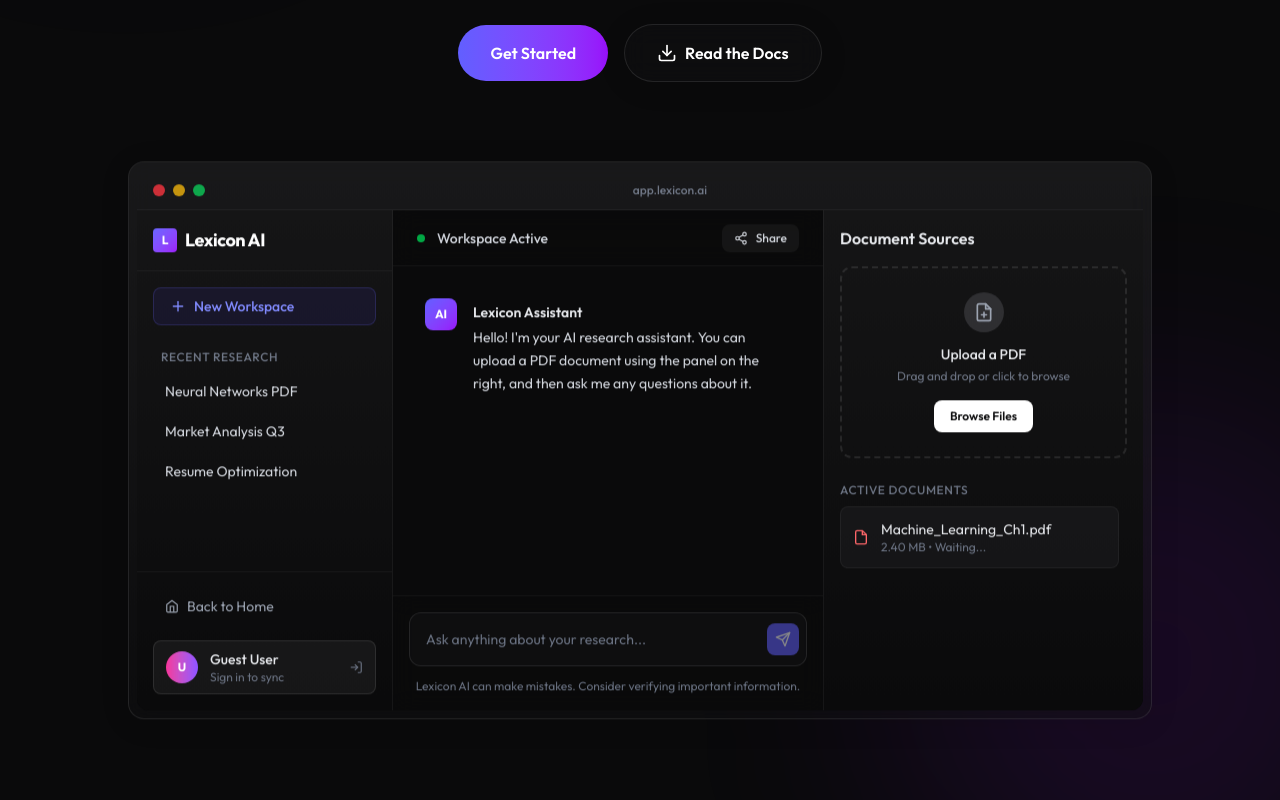
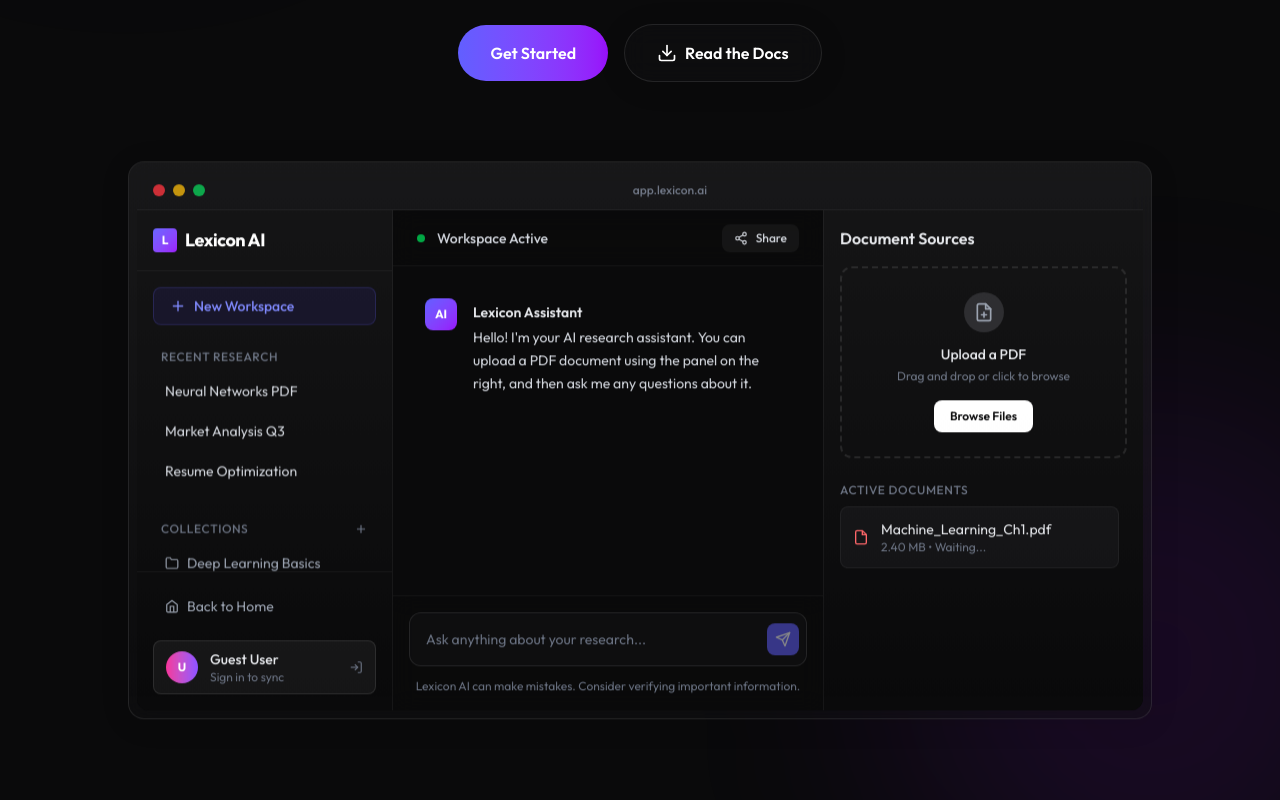
Before and after one commit to kalyan-1845/lexicon, a Next.js app in the folder frontend/: page / in a window 1280 px wide. Shown: the part 570-1370 px from the top of the page. Built offline with nearby package versions, Linux system fonts and the light colour scheme.

Commit message:
feat(sidebar): implement research collections navigation

```diff
--- a/frontend/src/components/Sidebar.tsx
+++ b/frontend/src/components/Sidebar.tsx
@@ -23,6 +23,26 @@
           <h2 id="recent-research-heading" className="text-xs font-medium text-gray-500 mb-2 px-2 uppercase tracking-wider">Recent Research</h2>
           {['Neural Networks PDF', 'Market Analysis Q3', 'Resume Optimization'].map((item, i) => (
             <button key={i} aria-label={`Open workspace ${item}`} className="w-full text-left px-3 py-2 rounded-md text-sm text-gray-300 hover:text-white hover:bg-white/5 transition-colors truncate focus-visible:ring-2 focus-visible:ring-indigo-500 focus:outline-none">
+              {item}
+            </button>
+          ))}
+        </nav>
+
+        <nav aria-labelledby="collections-heading" className="space-y-1 mt-8">
+          <div className="flex items-center justify-between mb-2 px-2">
+            <h2 id="collections-heading" className="text-xs font-medium text-gray-500 uppercase tracking-wider">Collections</h2>
+            <button aria-label="Add new collection" className="text-gray-500 hover:text-white transition-colors focus:outline-none focus-visible:ring-2 focus-visible:ring-indigo-500 rounded">
+              <svg width="14" height="14" viewBox="0 0 24 24" fill="none" stroke="currentColor" strokeWidth="2">
+                <line x1="12" y1="5" x2="12" y2="19"></line>
+                <line x1="5" y1="12" x2="19" y2="12"></line>
+              </svg>
+            </button>
+          </div>
+          {['Deep Learning Basics', 'Finance Models', 'Career Prep'].map((item, i) => (
+            <button key={i} aria-label={`Open collection ${item}`} className="w-full flex items-center gap-2 text-left px-3 py-2 rounded-md text-sm text-gray-400 hover:text-white hover:bg-white/5 transition-colors truncate focus-visible:ring-2 focus-visible:ring-indigo-500 focus:outline-none">
+              <svg width="14" height="14" viewBox="0 0 24 24" fill="none" stroke="currentColor" strokeWidth="2">
+                <path d="M22 19a2 2 0 0 1-2 2H4a2 2 0 0 1-2-2V5a2 2 0 0 1 2-2h5l2 3h9a2 2 0 0 1 2 2z"></path>
+              </svg>
               {item}
             </button>
           ))}
```
Also changed, not shown: 1 other file (tests, documents, lock files or other folders).
